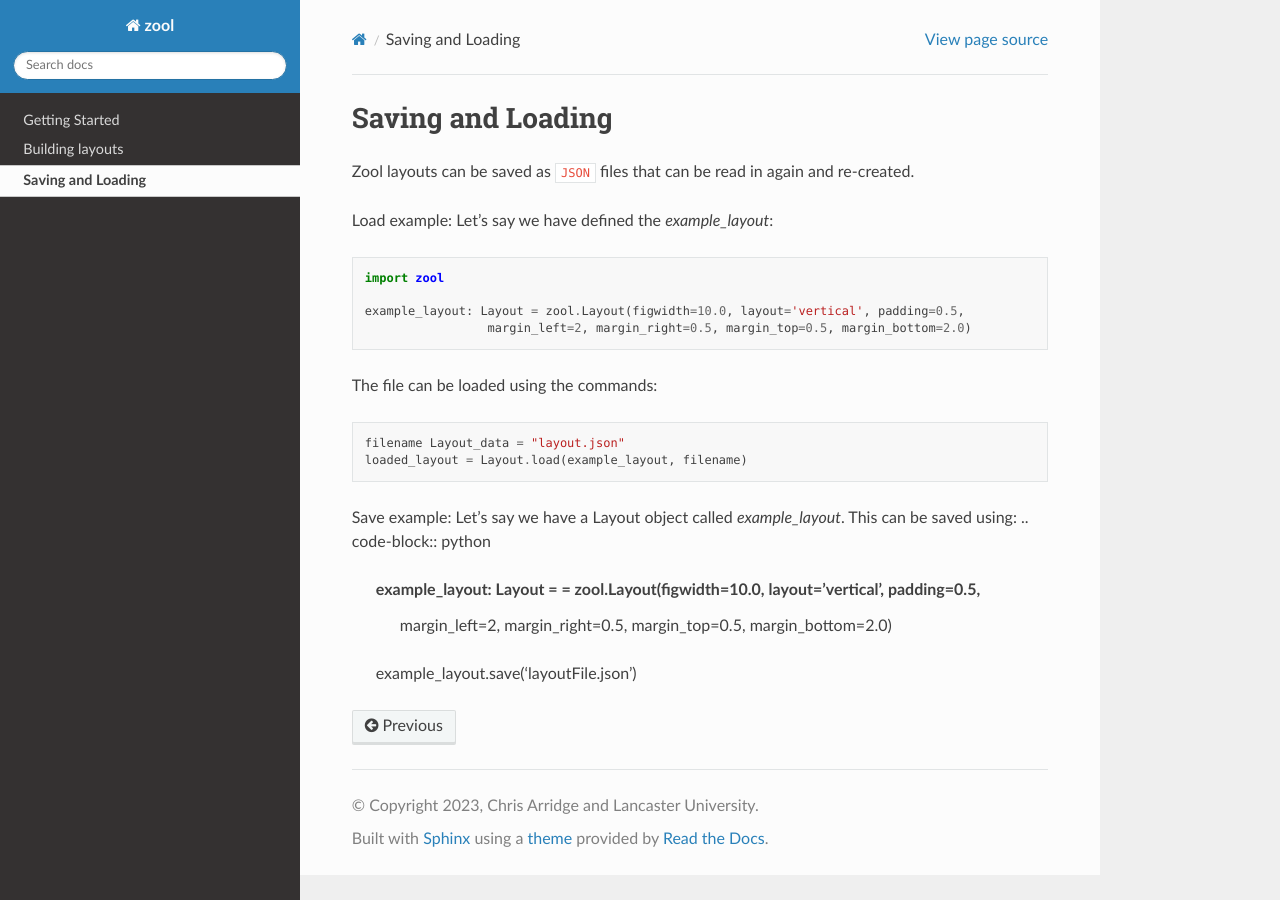
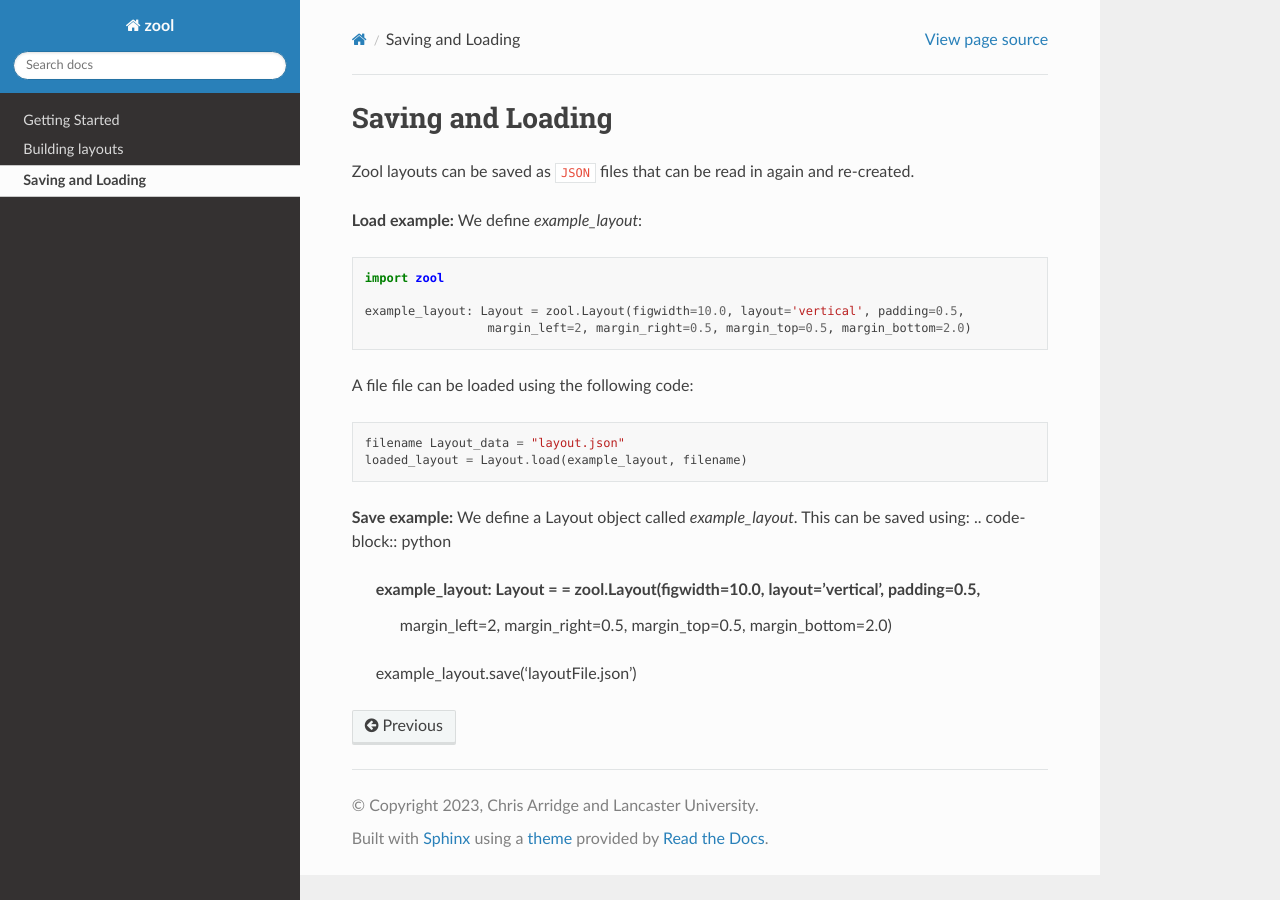
Before and after one commit to chrisarridge/zool, a Sphinx documentation site: the page built from docs/source/save-and-load.rst, in a window 1280 px wide. Built offline with Sphinx 7.4.7 and the Read the Docs theme 2.0.0, drawn with Linux system fonts in a browser that asks for light colours.

Commit message:
Finishing touches

```diff
--- a/docs/source/save-and-load.rst
+++ b/docs/source/save-and-load.rst
@@ -2,8 +2,8 @@ Saving and Loading
 ==================
 Zool layouts can be saved as ``JSON`` files that can be read in again and re-created.
 
-Load example:
-Let's say we have defined the `example_layout`:
+**Load example:**
+We define `example_layout`:
 
 .. code-block:: python
 
@@ -14,15 +14,15 @@ Let's say we have defined the `example_layout`:
                      margin_left=2, margin_right=0.5, margin_top=0.5, margin_bottom=2.0)
 
 
-The file can be loaded using the commands:
+A file file can be loaded using the following code:
 
 .. code-block:: python
 
     filename Layout_data = "layout.json"
     loaded_layout = Layout.load(example_layout, filename)
 
-Save example:
-Let's say we have a Layout object called `example_layout`.
+**Save example:**
+We define a Layout object called `example_layout`.
 This can be saved using:
 .. code-block:: python
     example_layout: Layout = = zool.Layout(figwidth=10.0, layout='vertical', padding=0.5,
```
